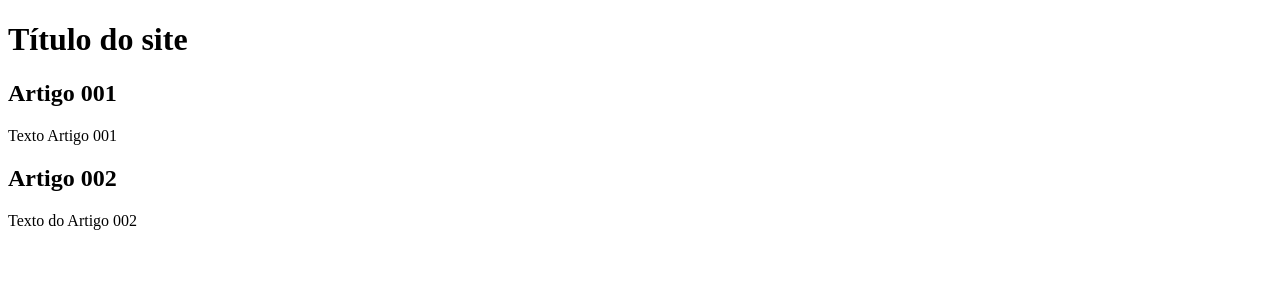
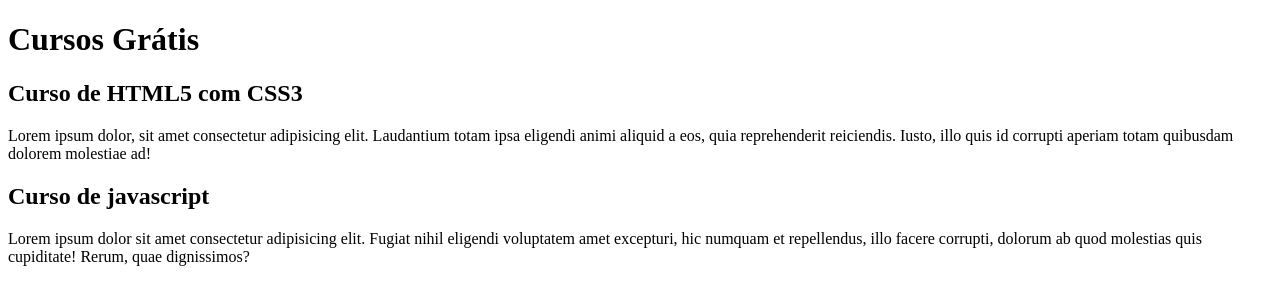
Before and after one commit to LuizOtaviano/projeto-site, a plain HTML site: page index.html in a window 1280 px wide. Drawn offline with Linux system fonts and the light colour scheme.

Commit message:
comecei a escrever o contéudo

```diff
--- a/index.html
+++ b/index.html
@@ -3,20 +3,20 @@
 <head>
     <meta charset="UTF-8">
     <meta name="viewport" content="width=device-width, initial-scale=1.0">
-    <title>Título do site</title>
+    <title></title>
 </head>
 <body>
     <main>
         <header>
-            <h1>Título do site</h1>
+            <h1>Cursos Grátis</h1>
         </header>
         <article>
-            <h2>Artigo 001</h2>
-            <p>Texto Artigo 001</p>
+            <h2>Curso de HTML5 com CSS3</h2>
+            <p>Lorem ipsum dolor, sit amet consectetur adipisicing elit. Laudantium totam ipsa eligendi animi aliquid a eos, quia reprehenderit reiciendis. Iusto, illo quis id corrupti aperiam totam quibusdam dolorem molestiae ad!</p>
         </article>
         <article>
-            <h2>Artigo 002</h2>
-            <p>Texto do Artigo 002</p>
+            <h2>Curso de javascript</h2>
+            <p>Lorem ipsum dolor sit amet consectetur adipisicing elit. Fugiat nihil eligendi voluptatem amet excepturi, hic numquam et repellendus, illo facere corrupti, dolorum ab quod molestias quis cupiditate! Rerum, quae dignissimos?</p>
         </article>
     </main>
 </body>
```
